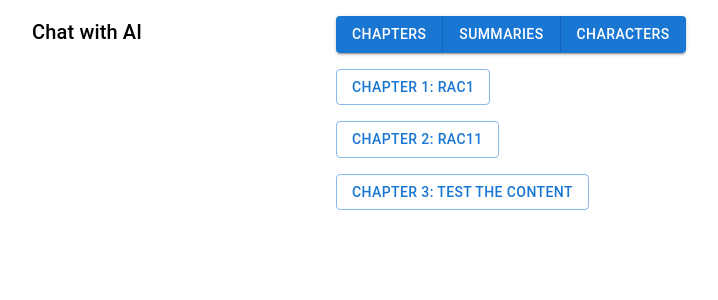
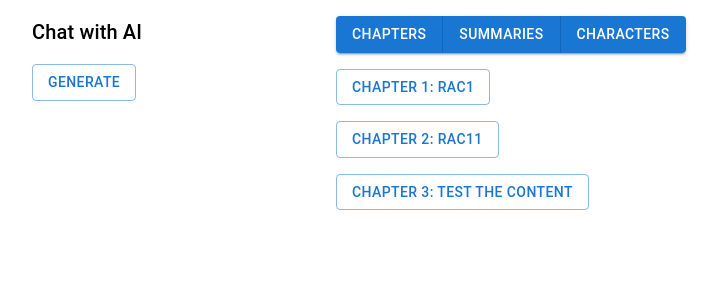
Before and after one commit to CSE-115-UCSC/llm-story-generator, a React (Create React App) app in the folder frontend/site/: page / in a window 1280 px wide. Shown: the top 300 px of the page, without its empty margins (48-766 px from the left). Built offline with nearby package versions, Linux system fonts and the light colour scheme.

Commit message:
add event streaming from our own api

```diff
--- a/frontend/site/src/App.js
+++ b/frontend/site/src/App.js
@@ -9,7 +9,7 @@
   },
 });*/
 
-import React, { useState } from 'react';
+import React, { useState, useEffect } from 'react';
 import { Container, Box, Button, ButtonGroup, Typography } from '@mui/material';
 //import Paper from '@mui/material/Paper';
 //import InputBase from '@mui/material/InputBase';
@@ -65,12 +65,63 @@ function App() {
 
 // Chat component for the left sidebar
 function Chat() {
+  const [message, setMessage] = useState("");
+
+  const getData = () => {
+    fetch('http://127.0.0.1:5000/chapter/1')
+    .then((response) => {
+      const reader = response.body.getReader();
+      // read() returns a promise that resolves when a value has been received
+      reader.read().then(function pump({ done, value }) {
+        if (done) {
+          // Do something with last chunk of data then exit reader
+          return;
+        }
+        // Otherwise do something here to process current chunk
+        const chunkString = new TextDecoder().decode(value);
+        // Log the chunk string
+        console.log(chunkString);
+        setMessage(message => [...message, chunkString])
+        // Read some more, and call this function again
+        return reader.read().then(pump);
+      });
+    })
+    .catch((err) => console.error(err));
+  }
+
+  // useEffect(() => {
+  //   console.log("creating event...")
+  //   const eventSource = new EventSource('http://127.0.0.1:5000/chapter/1', {
+  //     withCredentials: true,
+  //   });
+  //   console.log("Event created.")
+  //   eventSource.onmessage = (event) => {
+  //     console.log("Got message!")
+  //     setMessage(message+event.data);
+  //   };
+
+  //   eventSource.onerror = (error) => {
+  //     console.error('EventSource failed:', error);
+  //     eventSource.close();
+  //   };
+
+  //   // Clean up the EventSource when the component unmounts
+  //   return () => {
+  //     eventSource.close();
+  //   };
+  // }, []);
+
   return (
     <Box>
       <Typography variant="h6">Chat with AI</Typography>
+      <p>{message}</p>
+      <Button variant="outlined" onClick={getData}>
+        generate
+      </Button>
     </Box>
   );
 }
+
 
 // Chapters component to display chapter buttons and content
 function Chapters() {
```
